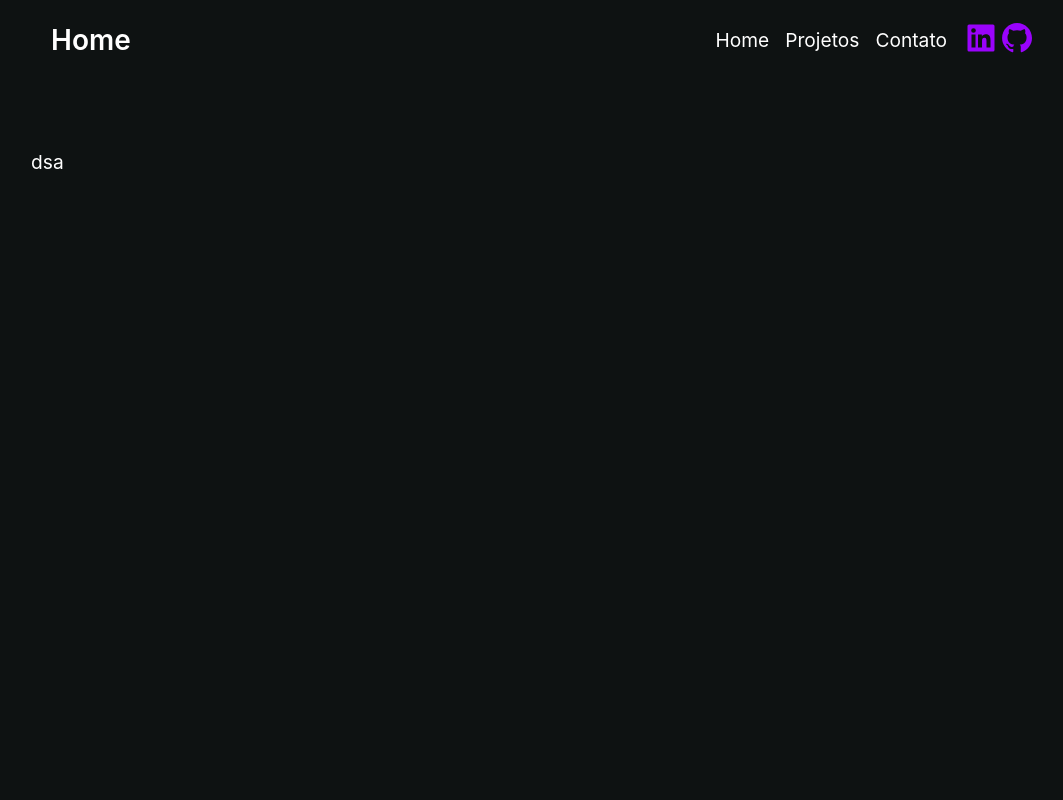
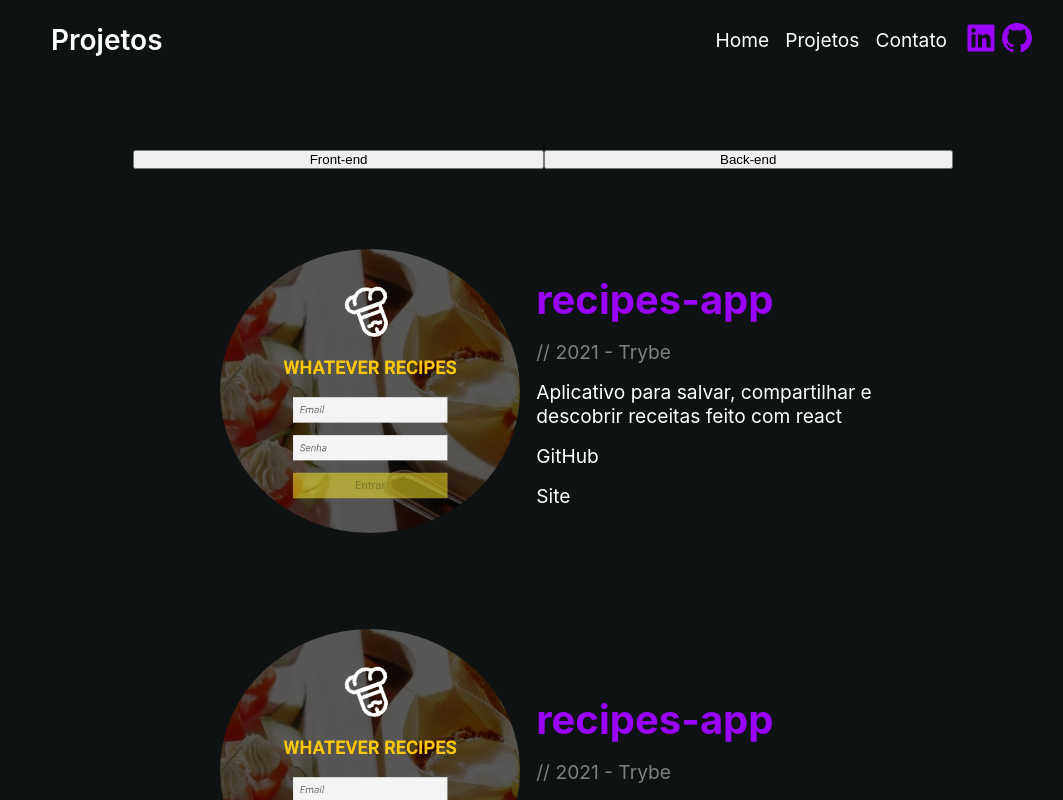
Before and after one commit to AlbertoSCandido/AlbertoSCandido.github.io, a React (Create React App) app: page /#/projects in a window 1280 px wide. Before the commit this address led to /#/. Shown: the top 800 px of the page, without its empty margins (97-1160 px from the left). Built offline with nearby package versions, Linux system fonts and the light colour scheme.

Commit message:
adiciona sombra ao header

```diff
--- a/src/App.css
+++ b/src/App.css
@@ -252,7 +252,7 @@ h2, .h2 {
 }
 
 .c-tertiary {
-  color: #D502F2;
+  color: #9A03FC;
 }
 
 .unstyled-list {
--- a/src/components/FrontEnd.jsx
+++ b/src/components/FrontEnd.jsx
@@ -10,6 +10,10 @@ const FrontEnd = () => {
           <h1 className="c-tertiary">recipes-app</h1>
           <p className="c-secondary">{'//'} 2021 - Trybe</p>
           <p>Aplicativo para salvar, compartilhar e descobrir receitas feito com react</p>
+          <div className="d-flex">
+            <a>GitHub</a>
+            <a>Site</a>
+          </div>
         </div>
       </div>
       <div className="project-card">
--- a/src/styles/header.css
+++ b/src/styles/header.css
@@ -2,6 +2,9 @@
   width: 100%;
   position: fixed;
   top: 0;
+  background: #0e1212;
+  border-radius: 2rem;
+  box-shadow: 40px 20px 10px #0e1212;
 }
 
 #ul-header li a {
@@ -19,6 +22,6 @@
 @media screen and (min-width: 768px) {
   #header {
     width: 80%;
-    margin-top: 15px;
+    padding-top: 15px;
   }
 }
```
